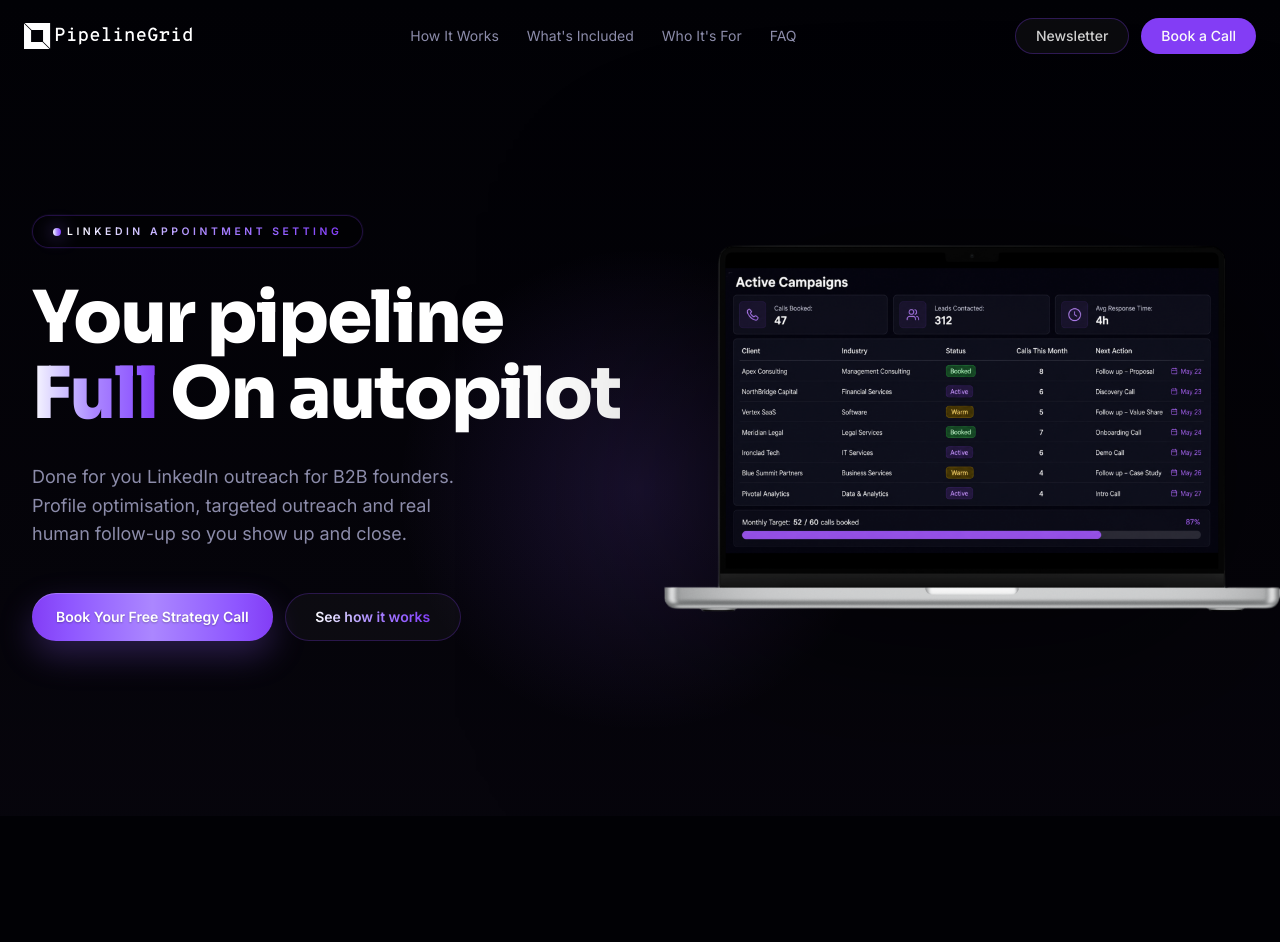
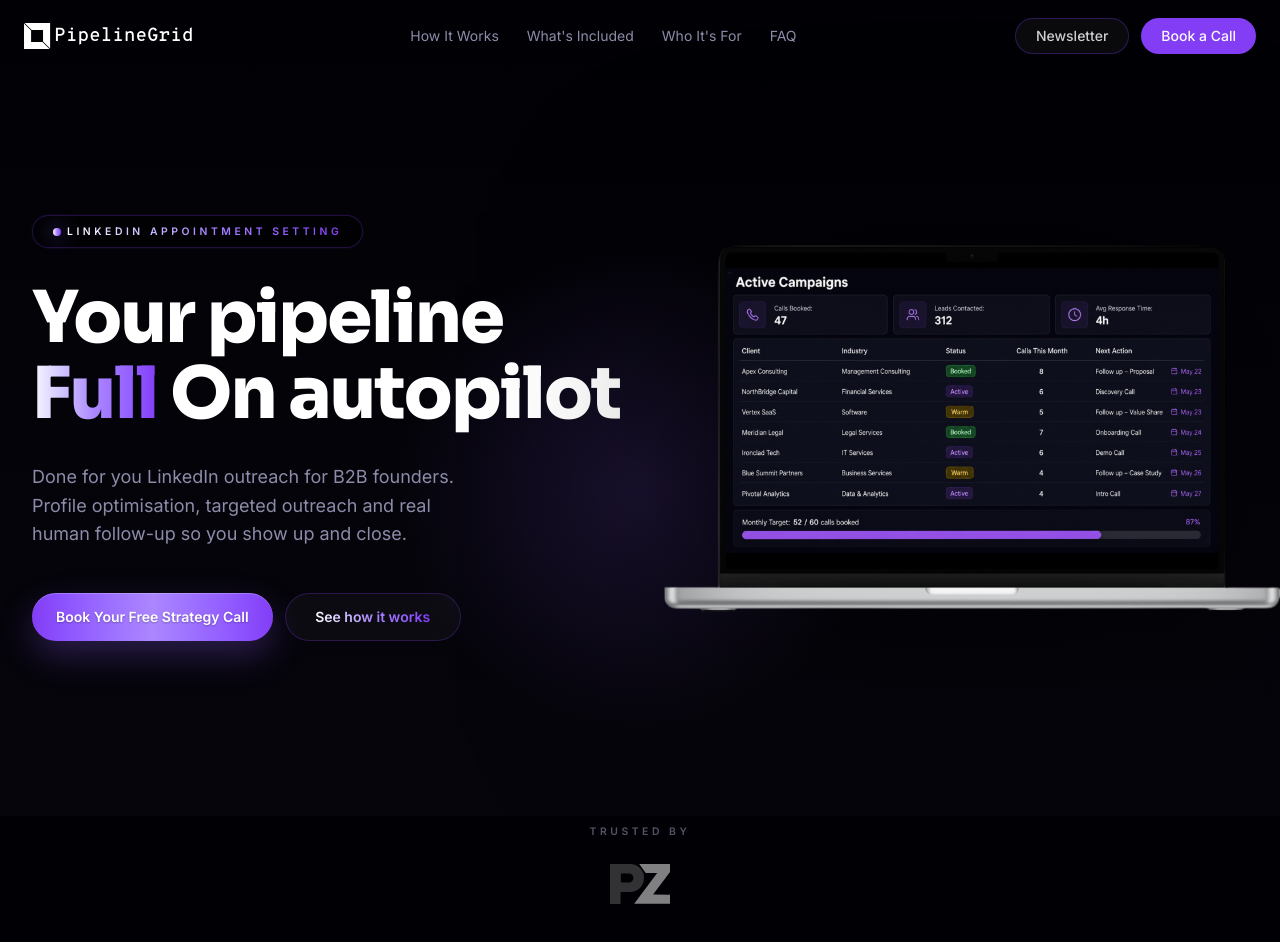
Before and after one commit to munaray/pipeline-grid, a Next.js app: page / in a window 1280 px wide. Shown: the top 942 px of the page. Built offline with nearby package versions, Linux system fonts and the light colour scheme.

Commit message:
feat: add Trusted By section with Process Zero logo

```diff
--- a/src/app/page.tsx
+++ b/src/app/page.tsx
@@ -1,4 +1,5 @@
 import Hero from "@/components/sections/hero";
+import TrustedBy from "@/components/sections/trusted-by";
 import FounderNote from "@/components/sections/founder-note";
 import Problem from "@/components/sections/problem";
 import HowItWorks from "@/components/sections/how-it-works";
@@ -14,6 +15,7 @@ export default function Home() {
 	return (
 		<main>
 			<Hero />
+			<TrustedBy />
 			{/* <FounderNote /> */}
 			<Problem />
 			<HowItWorks />
--- /dev/null
+++ b/src/components/sections/trusted-by.tsx
@@ -0,0 +1,44 @@
+import Image from "next/image";
+
+const clients = [
+	{
+		name: "Process Zero",
+		logo: "/process-zero-logo.svg",
+		url: "https://processzero.co.uk/",
+		width: 120,
+		height: 80,
+	},
+];
+
+export default function TrustedBy() {
+	return (
+		<div className="relative bg-background px-6 pb-10 pt-2 sm:px-8 sm:pb-14">
+			<div className="mx-auto max-w-7xl">
+				<div className="flex flex-col items-center gap-6">
+					<p className="text-[0.65rem] font-semibold uppercase tracking-[0.34em] text-muted-foreground/60">
+						Trusted by
+					</p>
+					<div className="flex flex-wrap items-center justify-center gap-10">
+						{clients.map(({ name, logo, url, width, height }) => (
+							<a
+								key={name}
+								href={url}
+								target="_blank"
+								rel="noopener noreferrer"
+								aria-label={name}
+								className="opacity-50 grayscale transition-all duration-300 hover:opacity-100 hover:grayscale-0">
+								<Image
+									src={logo}
+									alt={name}
+									width={width}
+									height={height}
+									className="h-8 w-auto object-contain sm:h-10"
+								/>
+							</a>
+						))}
+					</div>
+				</div>
+			</div>
+		</div>
+	);
+}
```
Also changed, not shown: public/process-zero-logo.svg (added).
